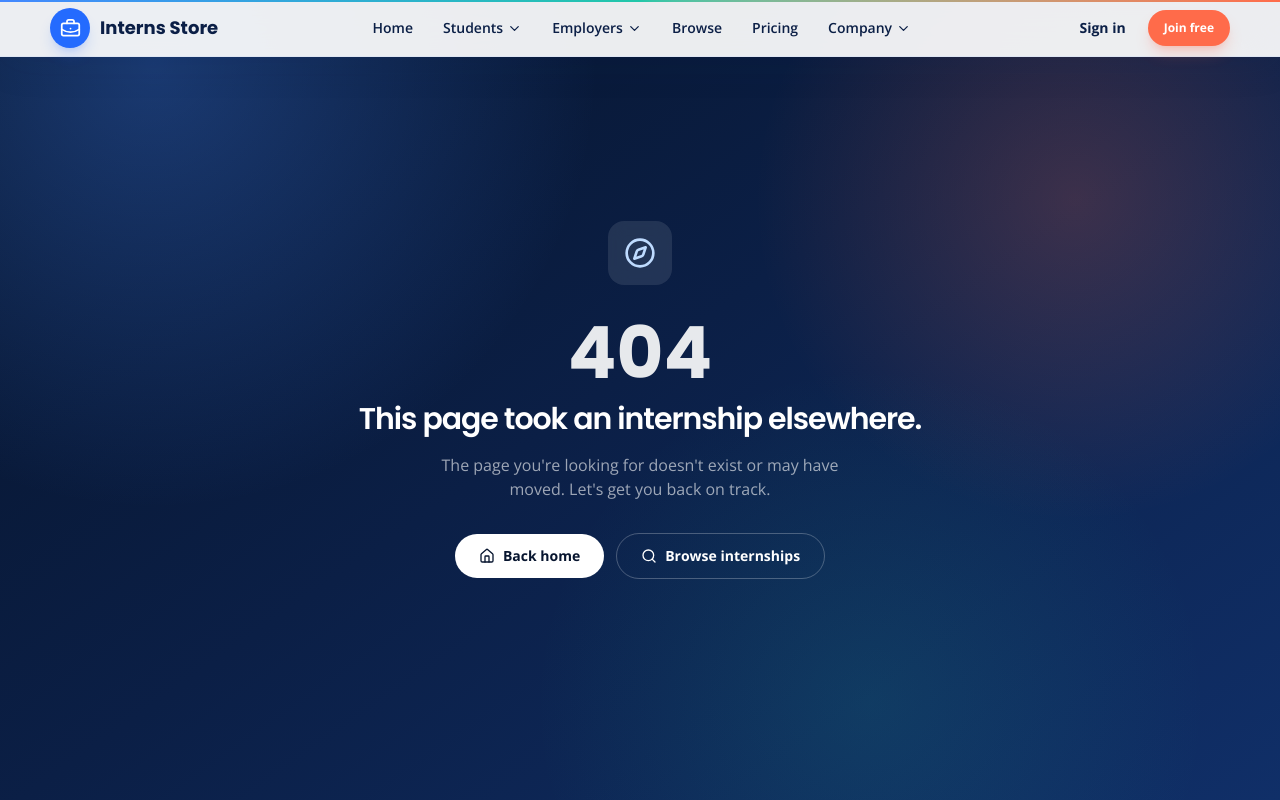
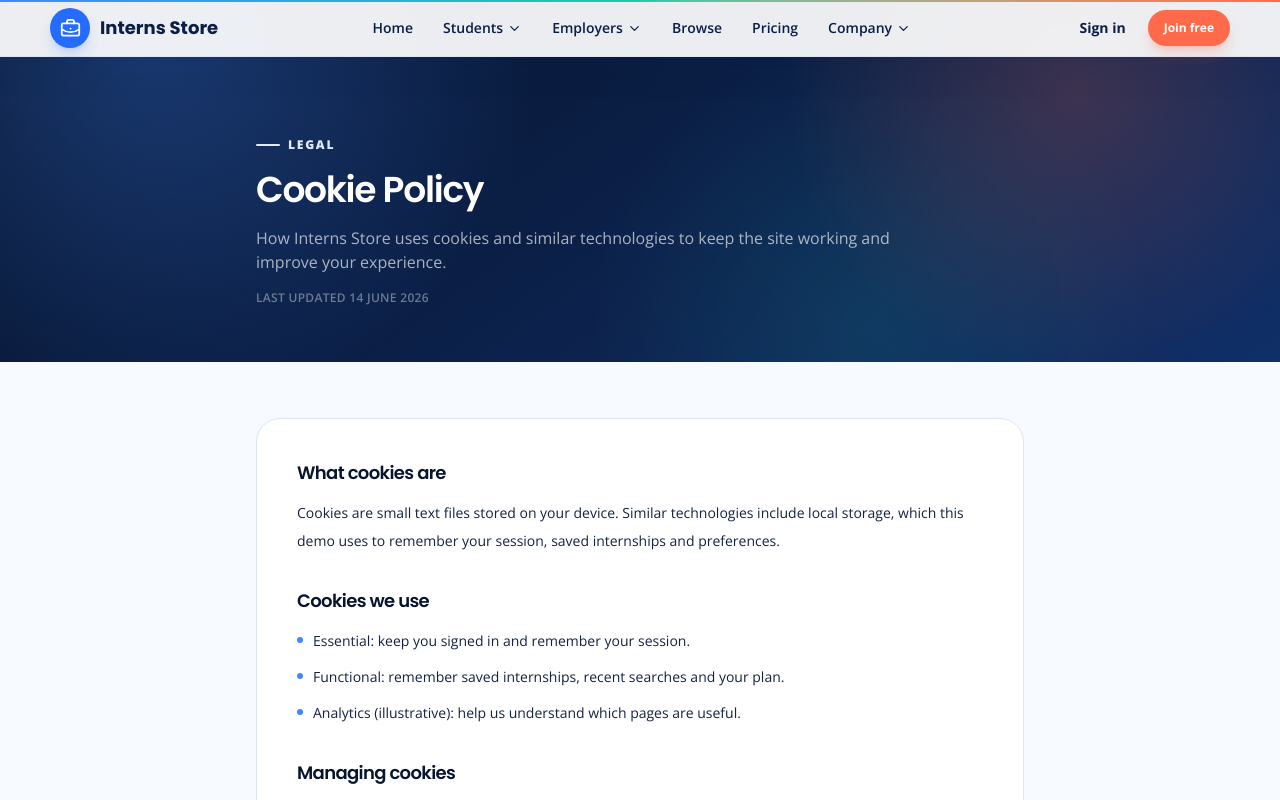
Before and after one commit to RManula/Interns-Store, a Next.js app: page /cookie-policy in a window 1280 px wide. Before the commit this address had no page. Shown: the top 800 px of the page. Built offline with nearby package versions, Linux system fonts and the light colour scheme.

Commit message:
feat: add cookie policy page

```diff
--- /dev/null
+++ b/app/cookie-policy/page.tsx
@@ -0,0 +1,37 @@
+import type { Metadata } from "next";
+import { LegalPage } from "@/components/shared/LegalPage";
+
+export const metadata: Metadata = { title: "Cookie Policy — Interns Store" };
+
+export default function CookiePolicyPage() {
+  return (
+    <LegalPage
+      eyebrow="Legal"
+      title="Cookie Policy"
+      intro="How Interns Store uses cookies and similar technologies to keep the site working and improve your experience."
+      updated="14 June 2026"
+      sections={[
+        {
+          heading: "What cookies are",
+          body: "Cookies are small text files stored on your device. Similar technologies include local storage, which this demo uses to remember your session, saved internships and preferences.",
+        },
+        {
+          heading: "Cookies we use",
+          body: [
+            "Essential: keep you signed in and remember your session.",
+            "Functional: remember saved internships, recent searches and your plan.",
+            "Analytics (illustrative): help us understand which pages are useful.",
+          ],
+        },
+        {
+          heading: "Managing cookies",
+          body: "You can clear cookies and local storage in your browser settings at any time. Clearing them will sign you out and reset saved items on this demo.",
+        },
+        {
+          heading: "Third parties",
+          body: "Embedded content such as maps may set their own cookies. We do not control those cookies; review the relevant provider's policy for details.",
+        },
+      ]}
+    />
+  );
+}
```
